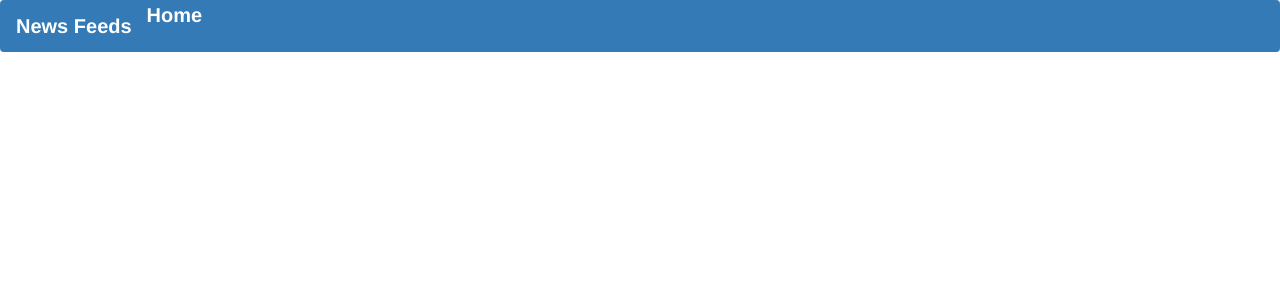
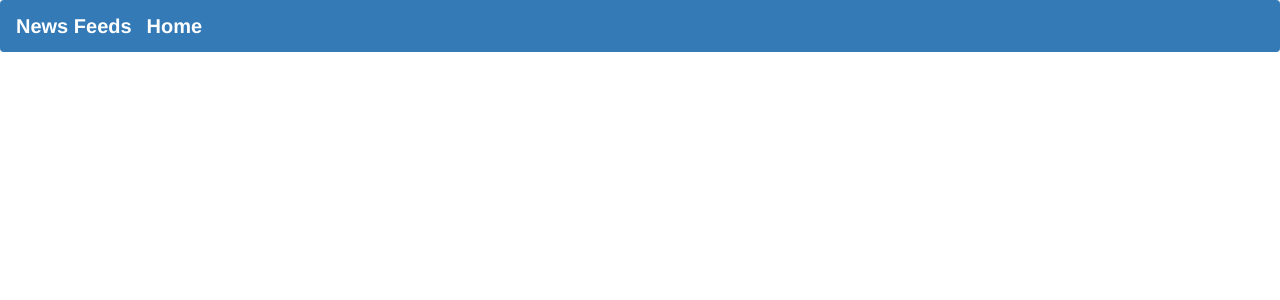
Before and after one commit to CharityMutonii/NewsApp, a Flask app: template app/templates/base.html in a window 1280 px wide. Shown: the top 300 px of the page. Run offline with Flask 2, Linux system fonts and the light colour scheme; the template is opened without the code that fills it, so the values that code supplies are empty; some libraries are stand-ins or nearby versions.

Commit message:
made changes

```diff
--- a/app/templates/articles.html
+++ b/app/templates/articles.html
@@ -5,7 +5,7 @@
 {% endblock %}
 
 {% block content%}
-<div class="container">
+<div class="container-fluid">
 
     <h1 class="text-center" style="font-size: 40px;color: black;font-weight: bolder;">Source Articles</h1>
     {% for article_item in articles | batch(4)%}
--- a/app/templates/navbar.html
+++ b/app/templates/navbar.html
@@ -8,7 +8,7 @@
               <span class="icon-bar"></span>
             </button>
             <a class="navbar-brand" href="/" style="font-weight: bolder;font-size: 20px;color: white;" > News Feeds </a>
-            <a href="/" style="font-weight: bolder;font-size: 20px;color: white;">Home</a>
+            <a class="navbar-brand"  href="/" style="font-weight: bolder;font-size: 20px;color: white;">Home</a>
         </div>
         <!-- <div class="navbar-collapse collapse">
             <ul class="nav navbar-nav">
```
